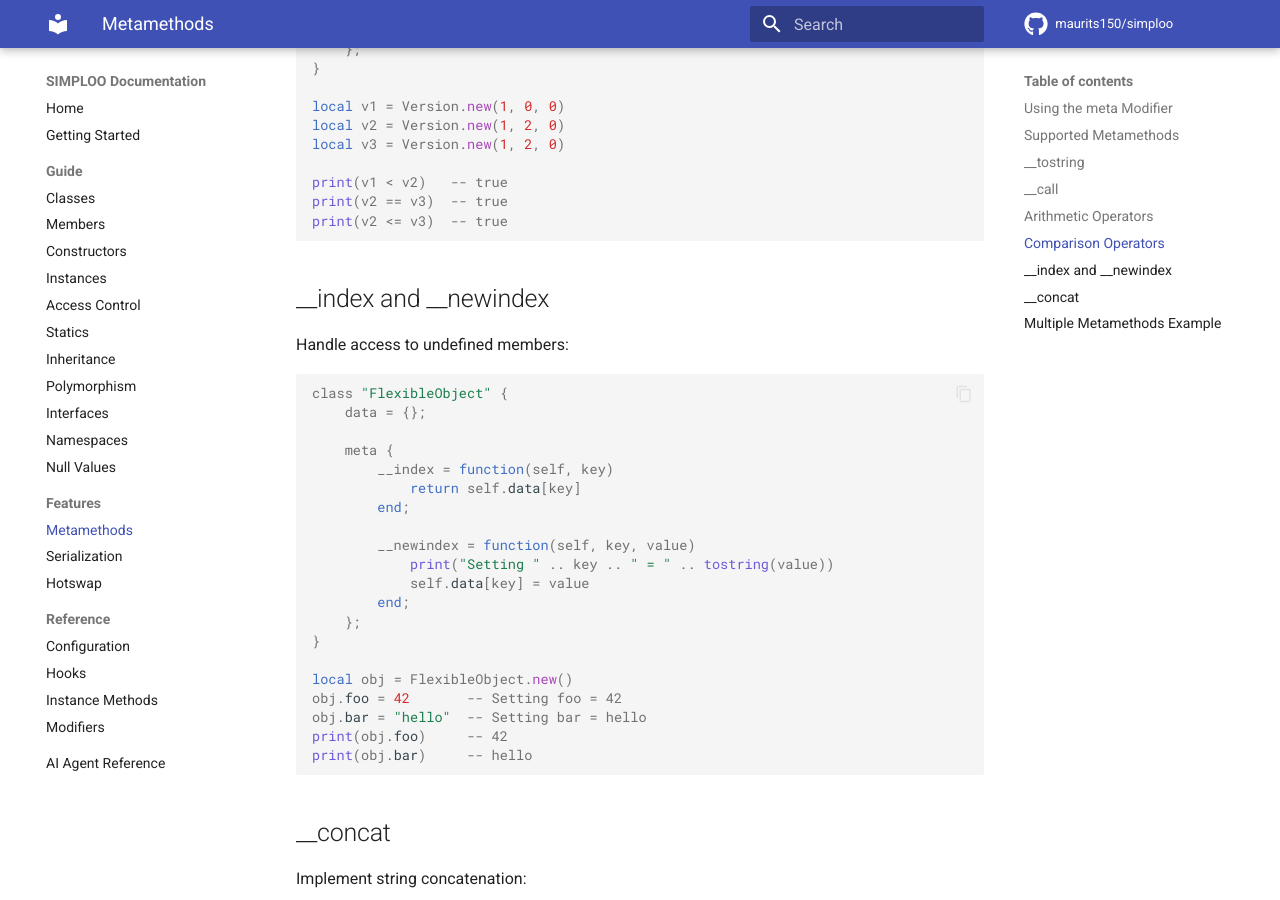
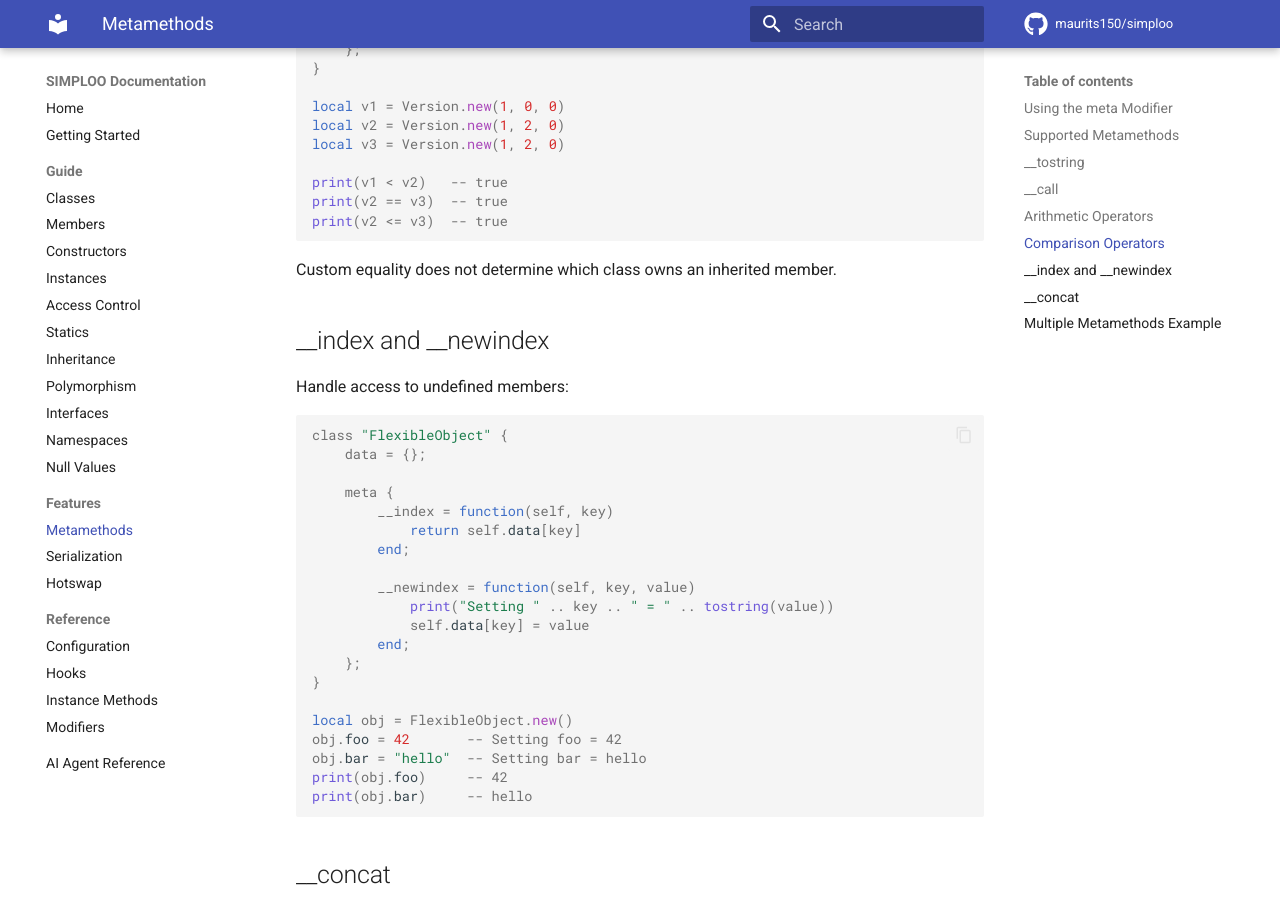
Before and after one commit to maurits150/simploo, an MkDocs documentation site: the page built from docs/features/metamethods.md, in a window 1280 px wide and 900 px high, scrolled down 4588 px. Built offline with MkDocs 1.6.1 and Material for MkDocs 9.7.7, drawn with Linux system fonts in a browser that asks for light colours; comment, search, counter and statistics services are not loaded.

Commit message:
Use raw identity for inherited member ownership
Compare member owners with rawequal so Lua 5.4 cannot invoke __eq during class registration. Preserve inherited storage and add a regression test with custom equality.

````diff
--- a/docs/features/metamethods.md
+++ b/docs/features/metamethods.md
@@ -267,6 +267,8 @@ print(v2 == v3)  -- true
 print(v2 <= v3)  -- true
 ```
 
+Custom equality does not determine which class owns an inherited member.
+
 ## __index and __newindex
 
 Handle access to undefined members:
````
Also changed, not shown: docs/reference/ai-agent.md (+2 -0 lines), 2 other files.
